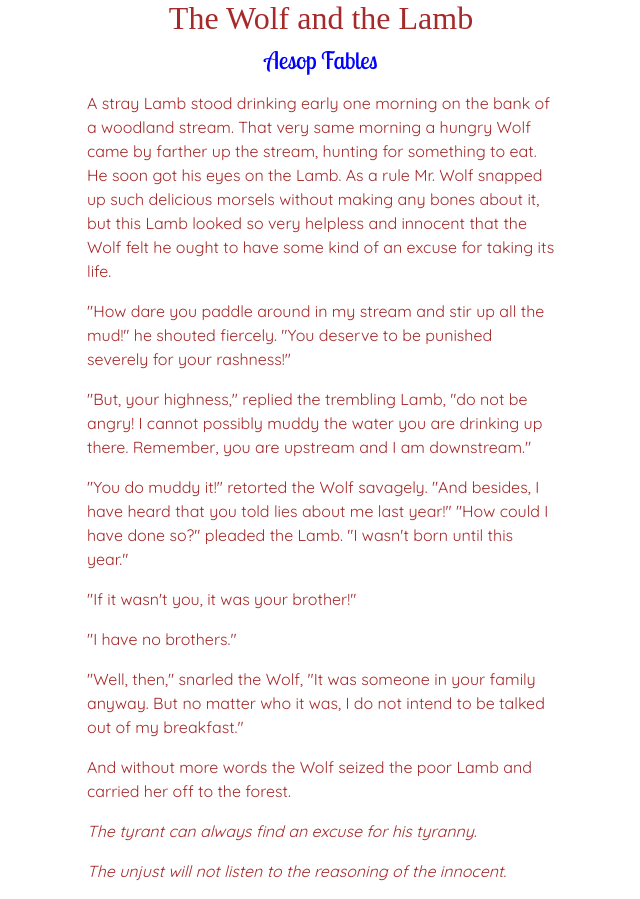
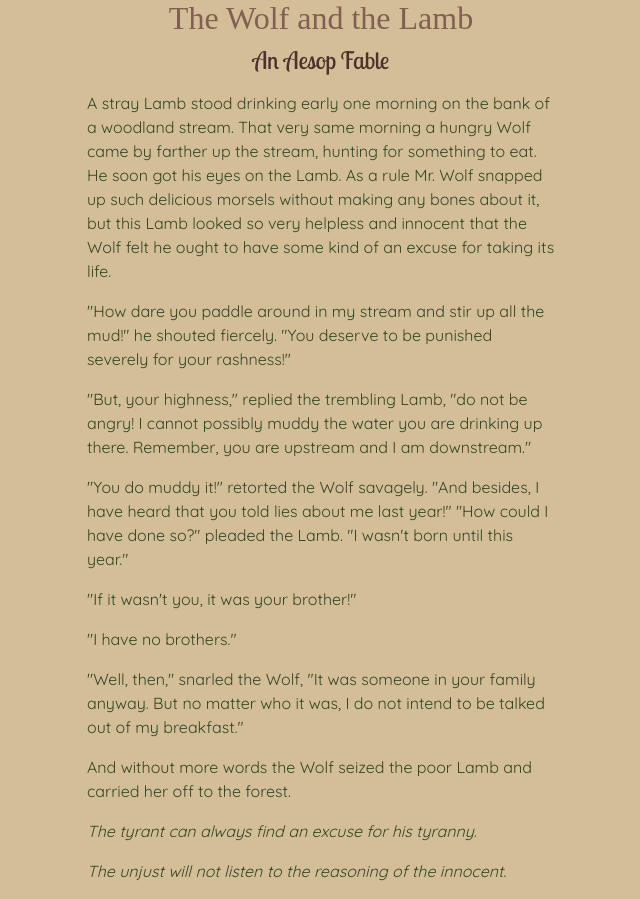
Before and after one commit to linakimi/in-class-exercise-11, a plain HTML site: page index.html in a window 1280 px wide. Shown: the whole page, without its empty margins (319-959 px from the left). Drawn offline with Linux system fonts and the light colour scheme; a web font is replaced by a local one.

Commit message:
fixed header and added bckgrnd color

```diff
--- a/index.html
+++ b/index.html
@@ -28,7 +28,7 @@
   <body>
     <header>
       <h1>The Wolf and the Lamb</h1>
-      <h2>Aesop Fables</h2>
+      <h2>An Aesop Fable</h2>
     </header>
 
     <main>
--- a/style.css
+++ b/style.css
@@ -2,11 +2,15 @@
   margin: 0;
   padding: 0;
   box-sizing: border-box;
+  background-color: #D4BE98;
+  background-repeat: no-repeat;
+  background-size: auto;
+  background-position: 0;
 }
 
 h1 {
   font-family: "Sedan SC", serif;
-  color: brown;
+  color: #825F53;
   font-weight: 400;
   font-style: normal;
   font-size: 2rem;
@@ -18,7 +22,7 @@ h2 {
   font-family: "Lobster Two", sans-serif;
   font-weight: 400;
   font-style: normal;
-  color: blue;
+  color: #4A332C;
   text-align: center;
   margin-bottom: .5rem;
   margin-top: .5rem;
@@ -30,7 +34,7 @@ p {
   font-weight: weight;
   font-style: normal;
   line-height: 1.5;
-  color: brown;
+  color: #344726;
   margin: 1rem auto;
   max-width: 500px;
   padding: 0 1rem;
```
